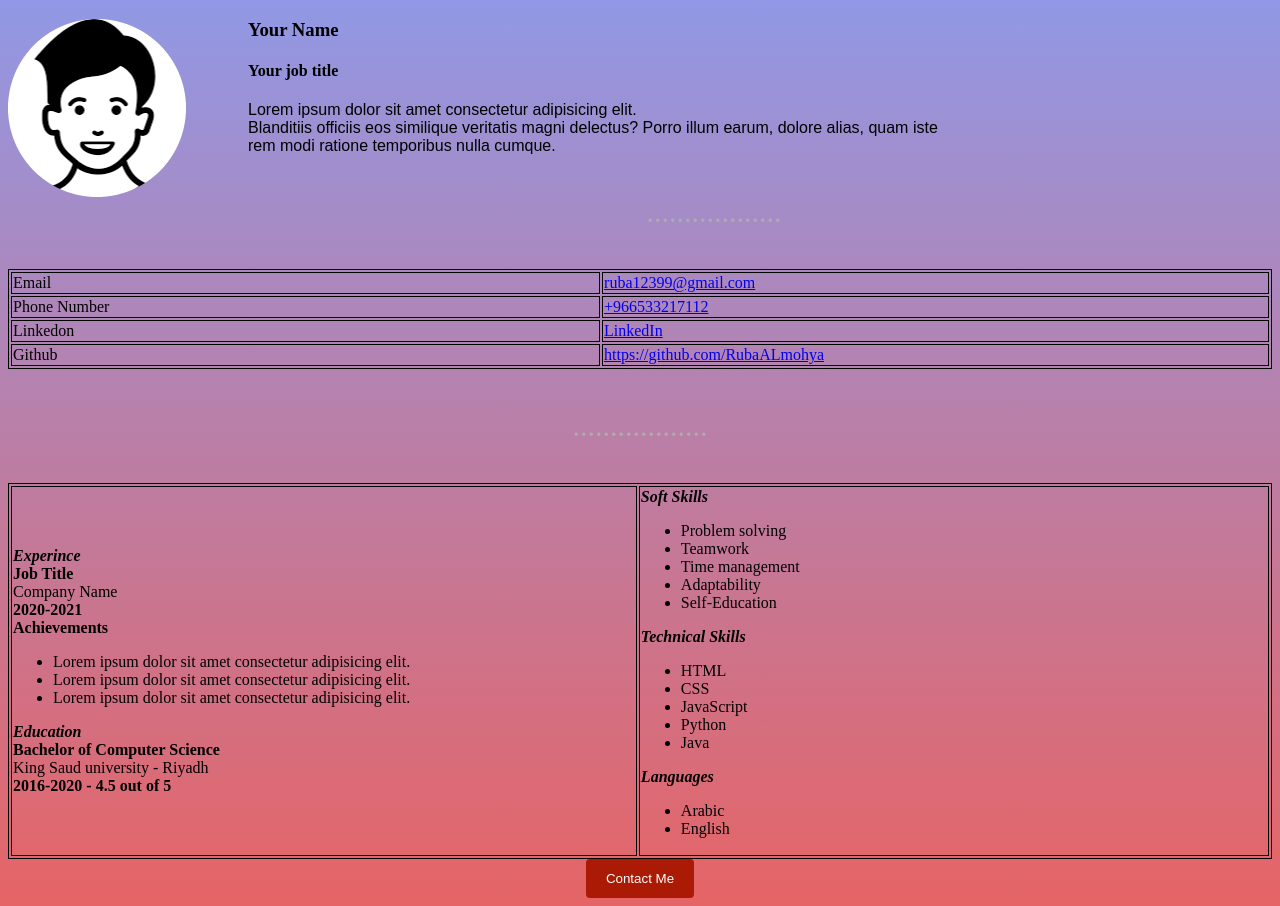
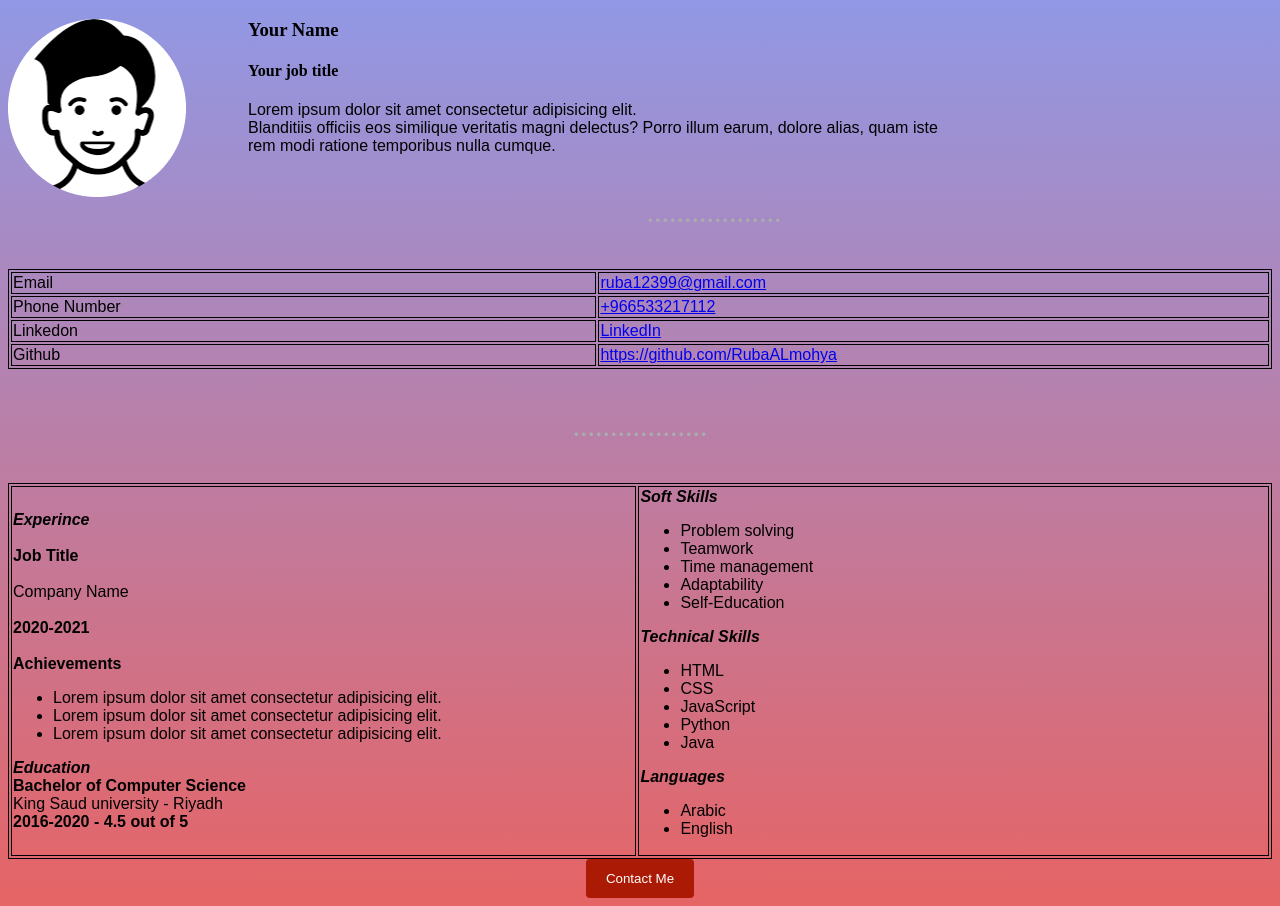
Before and after one commit to RubaALmohya/HTML_CSS_PROJECT, a plain HTML site: page index.html in a window 1280 px wide. Drawn offline with Linux system fonts and the light colour scheme; a web font is replaced by a local one.

Commit message:
Add files via upload

```diff
--- a/index.html
+++ b/index.html
@@ -39,7 +39,14 @@ p.p1 {
 
 </div>
 <div class="t1">
-    <table>
+    <table class="t1">
+        <style>
+            table.t1,td {
+              font-family: sans-serif;
+              text-align: center;
+
+            }
+            </style>
         <tr>
            <strong><td>Email</td></strong>
           <td>  <a href="mailto: ruba12399@gmail.com">ruba12399@gmail.com</a></td>
@@ -64,13 +71,22 @@ p.p1 {
 <p class ="star_9">..................</p>
 <div class="table2">
     <table class="t2">
+        <style>
+            table.t2,td {
+              text-align: left;
+
+            }
+            </style>
         <tr>
             <td>
-                <strong><i>Experince</i></strong><br>
+                <strong><i>Experince</i></strong><br><br>
 
-                <b>Job Title</b><br>
-                Company Name<br>
-                <b>2020-2021</b><br>
+                <b>Job Title</b><br><br>
+
+                Company Name<br><br>
+
+                <b>2020-2021</b><br><br>
+
                 <b>Achievements</b>
                 <ul>
                 <li>Lorem ipsum dolor sit amet consectetur adipisicing elit.</li>
```
